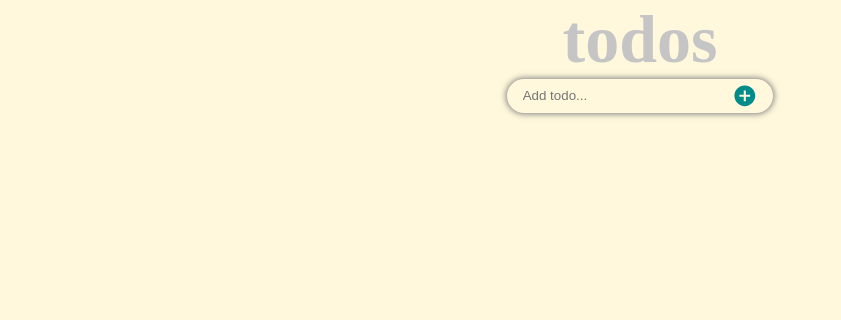
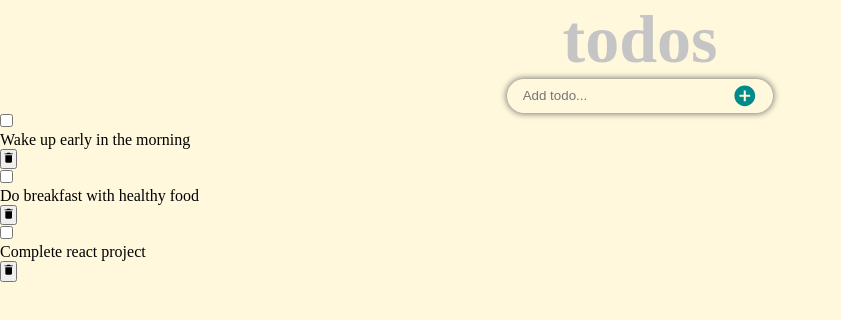
Before and after one commit to skyv26/react-todo-app-v1, a React (Create React App) app: page / in a window 1280 px wide. Shown: the top 320 px of the page, without its empty margins (0-841 px from the left). Built offline with nearby package versions, Linux system fonts and the light colour scheme.

Commit message:
Add and Update `[TodoList]` component

```diff
--- a/src/App.js
+++ b/src/App.js
@@ -1,11 +1,13 @@
 import Header from './components/Header/Header';
 import TodoInput from './components/TodoInput/TodoInput';
+import TodoList from './components/TodoList/TodoList';
 
 function App() {
   return (
     <>
       <Header />
       <TodoInput />
+      <TodoList />
     </>
   );
 }
--- a/src/components/TodoList/TodoList.js
+++ b/src/components/TodoList/TodoList.js
@@ -1,4 +1,6 @@
 import React from 'react';
+import { IoMdTrash } from 'react-icons/io';
+import style from './TodoList.module.css';
 
 class TodoList extends React.PureComponent {
   constructor(props) {
@@ -28,7 +30,17 @@ class TodoList extends React.PureComponent {
     const { todoItems } = this.state;
     return (
       <ul>
-        {todoItems.map((each) => `<li key={each.id}>${each}</li>`)}
+        {todoItems.map((each) => (
+          <li key={each.id} className={style.List}>
+            <div className={style.TodoListWrapper}>
+              <input type="checkbox" className={style.IsCompleted} />
+              <p className={style.Todos}>{each.description}</p>
+              <button type="button" className={style.DeleteTodo}>
+                <IoMdTrash />
+              </button>
+            </div>
+          </li>
+        ))}
       </ul>
     );
   }
```
